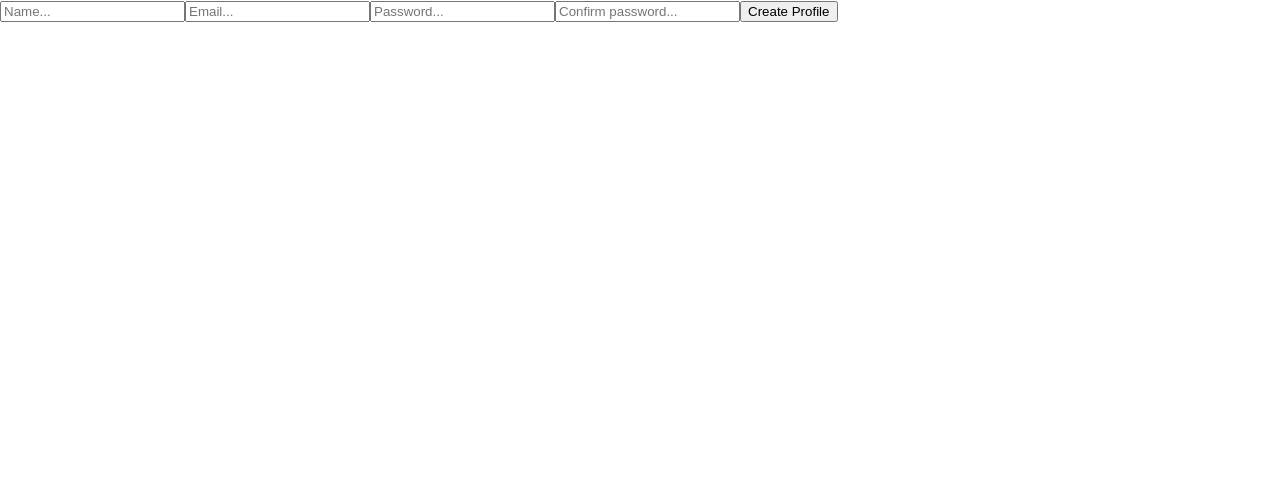
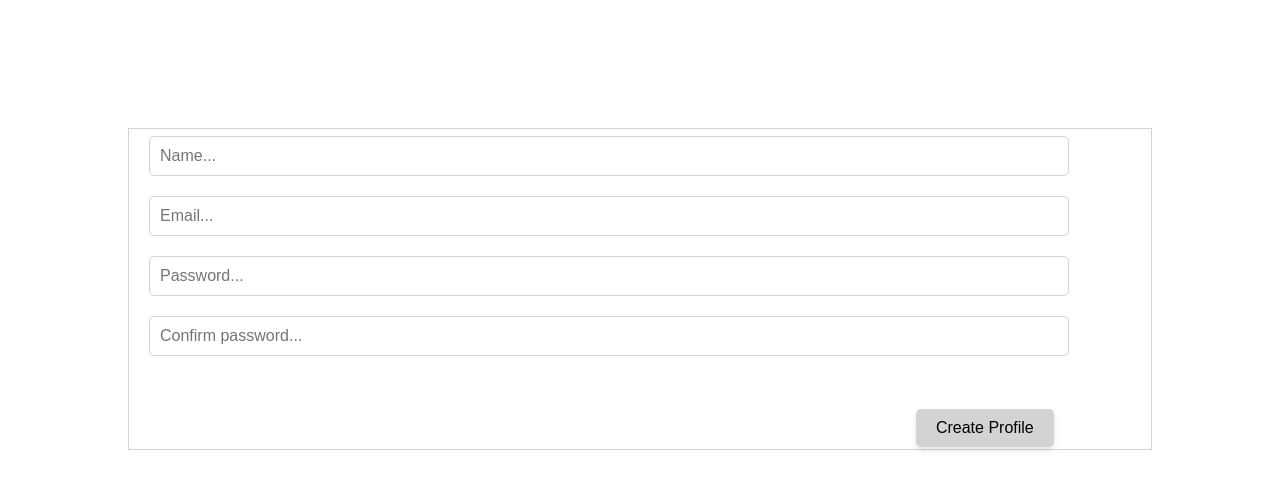
Before and after one commit to InesLozanoLopez/usersProfile, a React (Create React App) app in the folder client/: page /registration in a window 1280 px wide. Shown: the top 490 px of the page. Built offline with nearby package versions, Linux system fonts and the light colour scheme.

Commit message:
feat: add registration css style

```diff
--- a/client/src/components/auth/login.tsx
+++ b/client/src/components/auth/login.tsx
@@ -9,7 +9,7 @@ import { loginUser } from '../../services/auth.services';
 import { useNavigate } from 'react-router-dom';
 import axios from 'axios';
 import { getUserInfo } from '../../services/userProfile.services';
-import './../../styles/login.css';
+import './../../styles/Login.css';
 
 
 const Login: React.FC = () => {
--- a/client/src/components/auth/registration.tsx
+++ b/client/src/components/auth/registration.tsx
@@ -1,5 +1,4 @@
 import React from 'react';
-// import './../App.css';
 import { useFormik } from 'formik';
 import * as Yup from 'yup';
 import { toast } from 'react-toastify';
@@ -7,6 +6,7 @@ import 'react-toastify/dist/ReactToastify.css';
 import { IProfile } from '../../interfaces';
 import { registerUser } from '../../services/auth.services';
 import { useNavigate } from 'react-router-dom';
+import './../../styles/Registration.css'
 
 const Registration: React.FC = () => {
   const navigate = useNavigate();
@@ -37,8 +37,8 @@ const Registration: React.FC = () => {
       }
       else if (!patternLettersAndNumbers.test(values.password)) {
         toast.warning('Only numbers and letters allowed in the password')
-      } else if (!patternLettersAndNumbers.test(values.confirmPassword)){
-          toast.warning('Only numbers and letters allowed in the confirm password')
+      } else if (!patternLettersAndNumbers.test(values.confirmPassword)) {
+        toast.warning('Only numbers and letters allowed in the confirm password')
       } else {
         registerUser(formik.values);
         navigate('/profile');
@@ -47,16 +47,48 @@ const Registration: React.FC = () => {
   })
 
   return (
-    <>
+    <section id='formContainer'>
       <form onSubmit={formik.handleSubmit}>
-        <input type='text' aria-label='Insert your name' placeholder='Name...' id='name' value={formik.values.name} onChange={formik.handleChange} />
-        <input type='text' aria-label='Insert your email' placeholder='Email...' id='email' value={formik.values.email} onChange={formik.handleChange} />
-        <input type='text' aria-label='Insert your password' placeholder='Password...' id='password' value={formik.values.password} onChange={formik.handleChange} />
-        <input type='text' aria-label='Confirm your password' placeholder='Confirm password...' id='confirmPassword' value={formik.values.confirmPassword} onChange={formik.handleChange} />
+        <input
+          type='text'
+          aria-label='Insert your name'
+          placeholder='Name...'
+          id='name'
+          className='formInput'
+          value={formik.values.name}
+          onChange={formik.handleChange} />
+        <input
+          type='text'
+          aria-label='Insert your email'
+          placeholder='Email...'
+          id='email'
+          className='formInput'
+          value={formik.values.email}
+          onChange={formik.handleChange} />
+        <input
+          type='text'
+          aria-label='Insert your password'
+          placeholder='Password...'
+          id='password'
+          className='formInput'
+          value={formik.values.password}
+          onChange={formik.handleChange} />
+        <input
+          type='text'
+          aria-label='Confirm your password'
+          placeholder='Confirm password...'
+          id='confirmPassword'
+          className='formInput'
+          value={formik.values.confirmPassword}
+          onChange={formik.handleChange} />
 
-        <button type="submit">Create Profile</button>
+        <button
+          type="submit"
+          aria-label='Submit to create a new profile'
+          className='button'
+        >Create Profile</button>
       </form>
-    </>
+    </section>
   );
 }
 
--- a/client/src/index.tsx
+++ b/client/src/index.tsx
@@ -2,8 +2,7 @@ import ReactDOM from 'react-dom/client';
 import App from './App';
 import reportWebVitals from './reportWebVitals';
 import { BrowserRouter } from 'react-router-dom';
-
-import './styles/index.css'
+import './styles/Index.css'
 
 const root = ReactDOM.createRoot(document.getElementById('root') as HTMLElement,);
 root.render(
--- /dev/null
+++ b/client/src/styles/Registration.css
@@ -0,0 +1,20 @@
+#formContainer{
+    height: 70vh;
+    margin: 10vw;
+    margin-bottom: 5vw;
+    border: 1px solid lightgray;
+    display: flex;
+    flex-direction: column;
+    align-items: center;
+    justify-content: center;
+
+}
+
+#formContainer .formInput {
+    width: 90%;
+}
+
+#formContainer .button {
+    margin-left: 65%;
+    margin-top: 3vw;
+}
```
